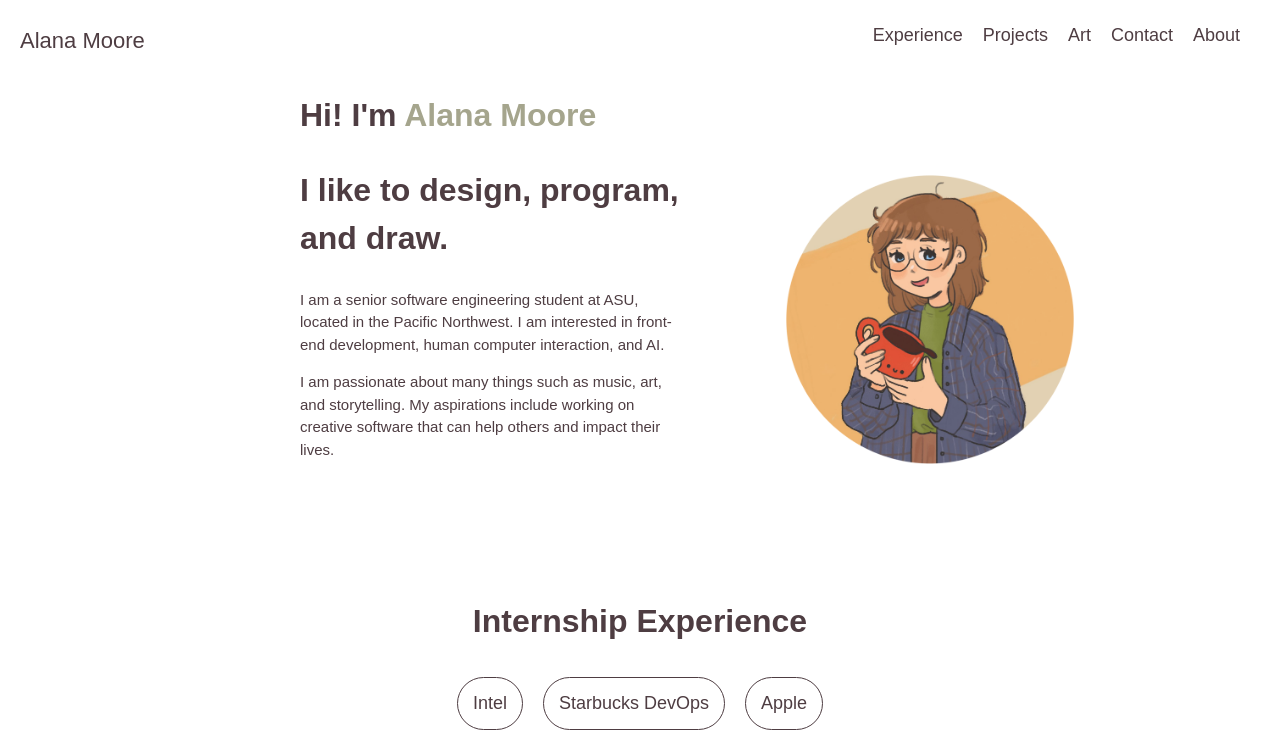
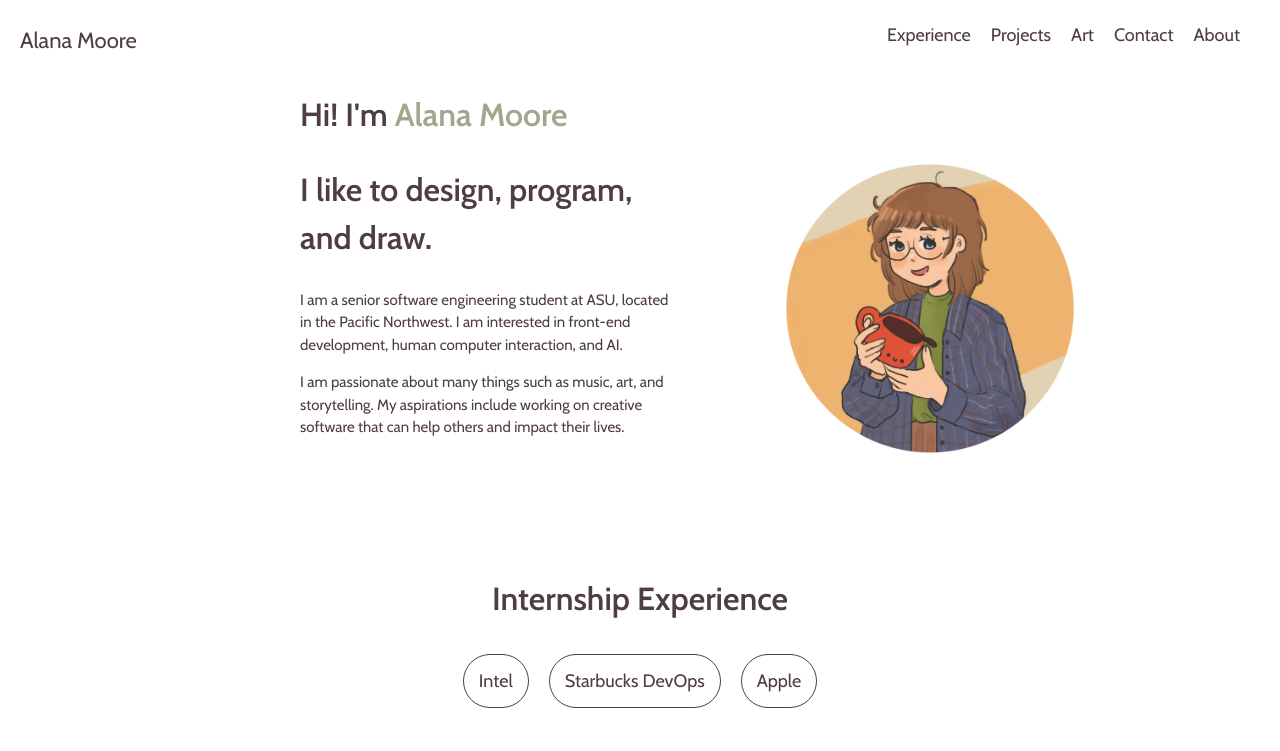
Before and after one commit to mooreala/react-portfolio, a React (Create React App) app: page / in a window 1280 px wide. Shown: the top 751 px of the page. Built offline with nearby package versions, Linux system fonts and the light colour scheme.

Commit message:
Fix font import

```diff
--- a/src/App.css
+++ b/src/App.css
@@ -8,7 +8,7 @@
 #6B705C - deeper green
 */
 
-@import url('https://fonts.googleapis.com/css2?family=Cormorant:wght@300;400;500;600;700&display=swap');
+@import url('https://fonts.googleapis.com/css2?family=Cabin:wght@400;500;600;700&display=swap');
 @import url('https://fonts.googleapis.com/css2?family=Cormorant:wght@300;400;500;600;700&display=swap');
 
 /* .App {
```
